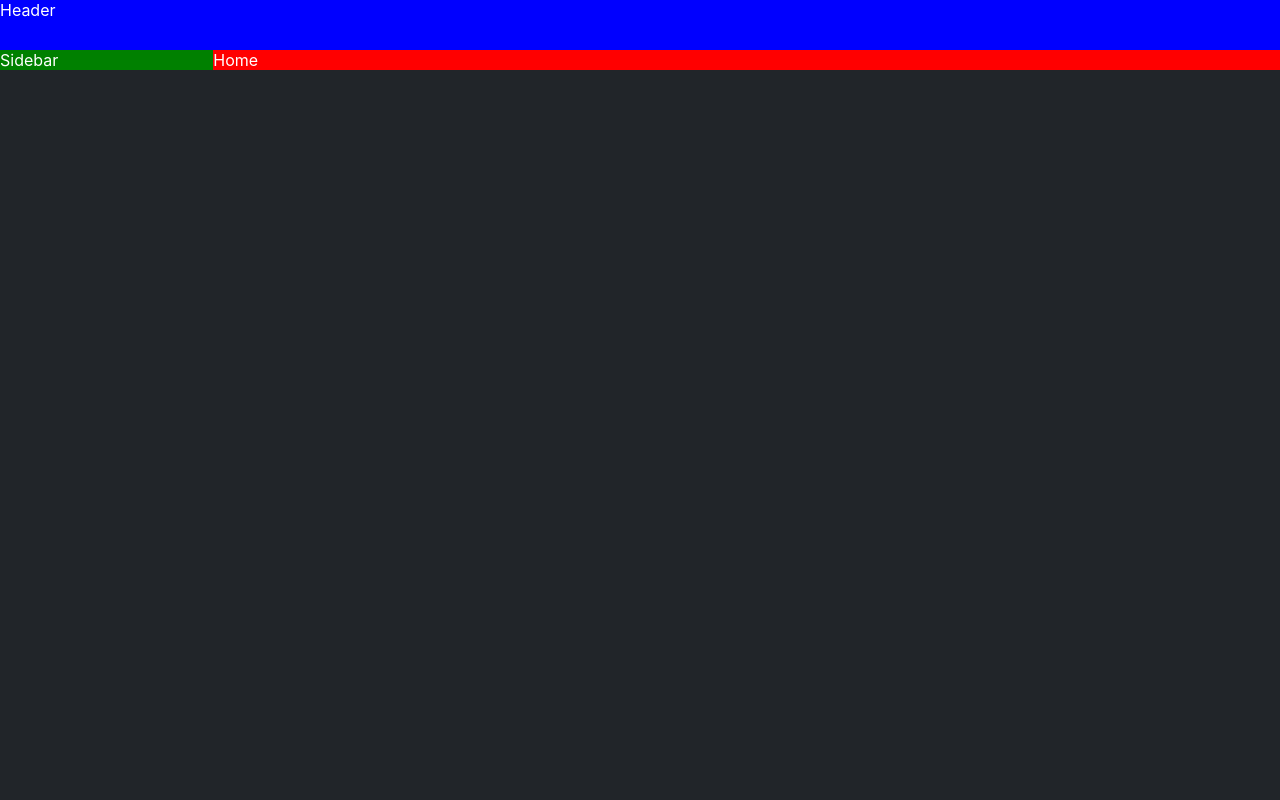
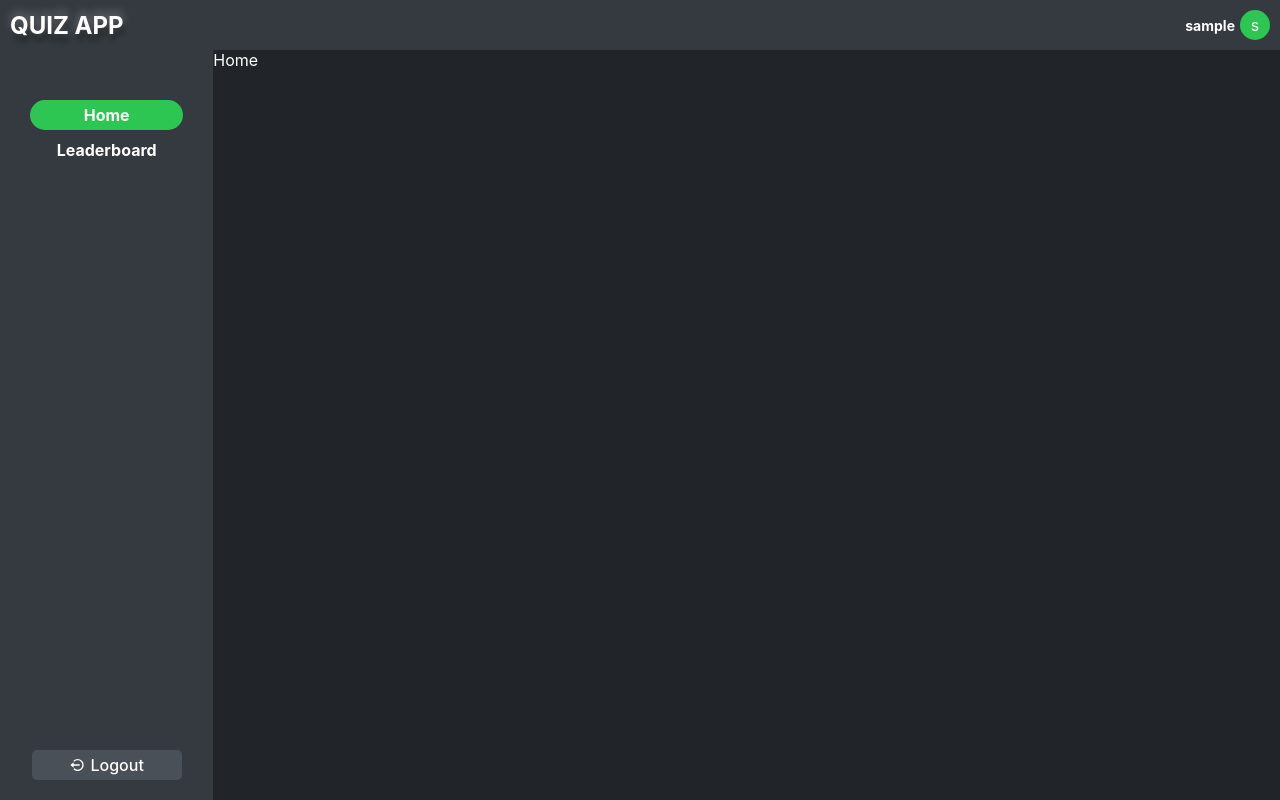
Before and after one commit to BaxtiyorErkinov/quiz_app, a React (Vite) app: page / in a window 1280 px wide. Built offline with nearby package versions, Linux system fonts and the light colour scheme; sample sign-in values are in the browser's storage.

Commit message:
sidebar and header components

```diff
--- a/src/layout/App.tsx
+++ b/src/layout/App.tsx
@@ -1,37 +1,39 @@
-import React from 'react'
-import { Outlet } from "react-router-dom"
-import styled, { css } from 'styled-components';
+import React from 'react';
+import { Outlet, useNavigate } from 'react-router-dom';
+
+import { IUser } from '@/models/IUser';
 
 import Header from './Header';
-import Sidebar from './Sidebar'
-
-
-const MainSection = styled.main`
-  display: flex;
-`
-const SidebarSection = styled.nav`
-  width: 20%;
-`
-
-const MainContent = styled.article`
-  background: red;
-  width: 100%;
-`
+import Sidebar from './Sidebar';
+import { MainContent, MainSection, SidebarSection } from './AppComponents';
 
 function App() {
+  const [sidebarActive, setSidebarActive] = React.useState(true);
+  const navigate = useNavigate();
+
+  React.useEffect(() => {
+    const user = JSON.parse(localStorage.getItem('user') || '{}') as IUser;
+
+    if (Object.entries(user).length) {
+      return;
+    }
+
+    navigate('/signin');
+  }, []);
+
   return (
     <>
       <Header />
       <MainSection>
-        <SidebarSection>
-          <Sidebar />
+        <SidebarSection isOpen={sidebarActive}>
+          <Sidebar isOpen={sidebarActive} setIsOpen={setSidebarActive} />
         </SidebarSection>
         <MainContent>
-            <Outlet />
+          <Outlet />
         </MainContent>
       </MainSection>
     </>
-  )
+  );
 }
 
-export default App
+export default App;
--- /dev/null
+++ b/src/layout/AppComponents.tsx
@@ -0,0 +1,25 @@
+import styled from 'styled-components';
+
+type SidebarProps = {
+  isOpen: boolean;
+};
+
+export const MainSection = styled.main`
+  display: flex;
+`;
+export const SidebarSection = styled.nav<SidebarProps>`
+  width: 20%;
+  position: relative;
+  transition: all 0.4s;
+
+  @media screen and (max-width: 768px) {
+    position: absolute;
+    width: ${({ isOpen }) => (isOpen ? '40%' : '0%')};
+    transition: all 0.3s;
+  }
+`;
+
+export const MainContent = styled.article`
+  background: ${({ theme }) => theme.colors.dark[500]};
+  width: 100%;
+`;
--- a/src/layout/Header.tsx
+++ /dev/null
@@ -1,9 +0,0 @@
-import React from 'react';
-
-const Header = () => {
-	return (
-		<div style={{ height: '50px', background: 'blue' }}>Header</div>
-	)
-}
-
-export default Header
--- /dev/null
+++ b/src/layout/Header/HeaderComponents.ts
@@ -0,0 +1,41 @@
+import styled from 'styled-components';
+
+export const HeaderContainer = styled.header`
+  width: 100%;
+  height: 50px;
+  box-shadow: rgba(0, 0, 0, 0.15) 1.95px 1.95px 2.6px;
+  background-color: ${({ theme }) => theme.colors.dark[400]};
+  display: flex;
+  justify-content: space-between;
+  align-items: center;
+  padding: 0 10px;
+`;
+
+export const HeaderLogo = styled.div`
+  font-weight: ${({ theme }) => theme.font.weight.bold};
+  font-size: ${({ theme }) => theme.font.size.lg};
+  text-shadow: 2px 7px 5px rgba(0, 0, 0, 0.3),
+    0px -4px 10px rgba(255, 255, 255, 0.3);
+`;
+
+export const HeaderUserSection = styled.div`
+  display: flex;
+  align-items: center;
+  column-gap: 5px;
+  cursor: pointer;
+`;
+
+export const UserAvatar = styled.div`
+  width: 30px;
+  height: 30px;
+  border-radius: 50%;
+  background-color: #2dc653;
+  display: flex;
+  align-items: center;
+  justify-content: center;
+`;
+
+export const UserName = styled.span`
+  font-size: ${({ theme }) => theme.font.size.bs};
+  font-weight: ${({ theme }) => theme.font.weight.bold};
+`;
--- /dev/null
+++ b/src/layout/Header/index.tsx
@@ -0,0 +1,26 @@
+import { IUser } from '@/models/IUser';
+import {
+  HeaderContainer,
+  HeaderLogo,
+  HeaderUserSection,
+  UserAvatar,
+  UserName,
+} from './HeaderComponents';
+
+const Header = () => {
+  const user = JSON.parse(localStorage.getItem('user') || '{}') as IUser;
+
+  return (
+    <HeaderContainer>
+      <HeaderLogo>QUIZ APP</HeaderLogo>
+      {Object.entries(user).length && (
+        <HeaderUserSection>
+          <UserName>{user.username}</UserName>
+          <UserAvatar>{user.username.slice(0, 1)}</UserAvatar>
+        </HeaderUserSection>
+      )}
+    </HeaderContainer>
+  );
+};
+
+export default Header;
--- a/src/layout/Sidebar.tsx
+++ /dev/null
@@ -1,20 +0,0 @@
-import React from 'react';
-
-const urls = [
-	{
-		title: 'Home',
-		url: '/'
-	},
-	{
-		title: 'Leaderboard',
-		url: '/leaderboard'
-	}
-]
-
-const Sidebar = () => {
-	return (
-		<div style={{ height: '100%', background: 'green' }}>Sidebar</div>
-	)
-}
-
-export default Sidebar
--- /dev/null
+++ b/src/layout/Sidebar/SidebarComponents.ts
@@ -0,0 +1,93 @@
+import styled from 'styled-components';
+
+type SidebarProps = {
+  isOpen: boolean;
+};
+
+export const SidebarContainer = styled.aside`
+  width: 100%;
+  height: calc(100vh - 50px);
+  background-color: ${({ theme }) => theme.colors.dark[400]};
+  display: flex;
+  align-items: center;
+  justify-content: space-between;
+  flex-direction: column;
+  padding: 20px 0;
+  position: relative;
+  overflow: hidden;
+`;
+
+export const SidebarRoutes = styled.ul`
+  width: 100%;
+  padding: 30px 30px;
+  display: flex;
+  flex-direction: column;
+  align-items: center;
+  row-gap: 5px;
+`;
+
+export const SidebarRoutesItem = styled.li<SidebarProps>`
+  width: 100%;
+  list-style: none;
+  height: 30px;
+  text-align: center;
+  display: flex;
+  flex-direction: column;
+  a {
+    color: ${({ theme }) => theme.colors.white.main};
+    text-decoration: none;
+    height: 100%;
+    display: flex;
+    justify-content: center;
+    align-items: center;
+    border-radius: 30px;
+    font-size: ${({ theme }) => theme.font.size.md};
+    font-weight: ${({ theme }) => theme.font.weight.bold};
+  }
+
+  a.active {
+    background-color: #2dc653;
+  }
+
+  @media screen and (max-width: 768px) {
+    position: ${({ isOpen }) => (isOpen ? 'sticky' : 'absolute')};
+    display: ${({ isOpen }) => (isOpen ? '' : 'none')};
+  }
+`;
+
+export const LogoutSection = styled.div``;
+
+export const SidebarToggle = styled.button`
+  position: absolute;
+  top: 20%;
+  right: -40px;
+  width: 40px;
+  height: 60px;
+  background: ${({ theme }) => theme.colors.dark[400]};
+  border: 2px solid #2dc653;
+  border-left: none;
+  border-top-right-radius: 30px;
+  border-bottom-right-radius: 30px;
+  display: none;
+  justify-content: center;
+  align-items: center;
+  font-size: 25px;
+  color: #2dc653;
+  transition: all 0.3s;
+  z-index: 10;
+
+  svg {
+    pointer-events: none;
+  }
+
+  :active {
+    background: #2dc653;
+    color: ${({ theme }) => theme.colors.white.main};
+    border: 2px solid ${({ theme }) => theme.colors.white.main};
+    border-left: none;
+  }
+
+  @media screen and (max-width: 768px) {
+    display: flex;
+  }
+`;
--- /dev/null
+++ b/src/layout/Sidebar/index.tsx
@@ -0,0 +1,72 @@
+import React from 'react';
+import { NavLink, useNavigate } from 'react-router-dom';
+
+import Button from '@/components/Button';
+import {
+  LogoutSection,
+  SidebarContainer,
+  SidebarRoutes,
+  SidebarRoutesItem,
+  SidebarToggle,
+} from './SidebarComponents';
+
+import { BiLogOutCircle } from 'react-icons/bi';
+import {
+  TbSquareRoundedArrowLeft,
+  TbSquareRoundedArrowRight,
+} from 'react-icons/tb';
+
+const routes = [
+  {
+    title: 'Home',
+    url: '/',
+  },
+  {
+    title: 'Leaderboard',
+    url: '/asd',
+  },
+];
+
+interface ISiderbarProps {
+  isOpen: boolean;
+  setIsOpen: (arg: boolean) => void;
+}
+
+const Sidebar: React.FC<ISiderbarProps> = ({ isOpen, setIsOpen }) => {
+  const navigate = useNavigate();
+
+  const handleLogout = () => {
+    localStorage.removeItem('user');
+    navigate('/signin');
+  };
+
+  return (
+    <>
+      <SidebarToggle onClick={() => setIsOpen(!isOpen)}>
+        {isOpen ? <TbSquareRoundedArrowLeft /> : <TbSquareRoundedArrowRight />}
+      </SidebarToggle>
+      <SidebarContainer>
+        <SidebarRoutes>
+          {routes.map((route) => (
+            <React.Fragment key={route.url}>
+              <SidebarRoutesItem isOpen={isOpen}>
+                <NavLink
+                  to={route.url}
+                  className={({ isActive }) => (isActive ? 'active' : '')}>
+                  {route.title}
+                </NavLink>
+              </SidebarRoutesItem>
+            </React.Fragment>
+          ))}
+        </SidebarRoutes>
+        <LogoutSection>
+          <Button icon={<BiLogOutCircle />} onClick={handleLogout}>
+            Logout
+          </Button>
+        </LogoutSection>
+      </SidebarContainer>
+    </>
+  );
+};
+
+export default Sidebar;
--- a/src/pages/Auth/Login.tsx
+++ b/src/pages/Auth/Login.tsx
@@ -6,7 +6,7 @@ import { FiLock } from 'react-icons/fi';
 import { MdMailOutline } from 'react-icons/md';
 import Button from '@/components/Button';
 import Validator from '@/utils/ValidationForm';
-import { Link } from 'react-router-dom';
+import { Link, useNavigate } from 'react-router-dom';
 import { IUser } from '@/models/IUser';
 
 const initialState = {
@@ -31,6 +31,7 @@ const Login: React.FC = () => {
   const [params, setParams] = React.useState(initialState);
   const [validations, setValidations] = React.useState(initialState);
   const [valid, errors] = validator.checkAgainstSchema(params);
+  const navigate = useNavigate();
 
   const handleChange = (key: keyof typeof initialState, value: string) => {
     const [, error] = validator.check(key, value);
@@ -57,6 +58,7 @@ const Login: React.FC = () => {
         if (res > -1) {
           localStorage.setItem('user', JSON.stringify(usersDB[res]));
           alert('Success');
+          navigate('/');
           return;
         }
         alert('please sign up!!!');
--- a/src/pages/Auth/Register.tsx
+++ b/src/pages/Auth/Register.tsx
@@ -62,14 +62,13 @@ const Register: React.FC = () => {
       ) as IUser[];
 
       localStorage.setItem('user', JSON.stringify(params));
+      navigate('/');
       if (usersDB.length) {
-        const res = [...usersDB, params];
         localStorage.setItem('usersDB', JSON.stringify([...usersDB, params]));
         return;
       }
 
       localStorage.setItem('usersDB', JSON.stringify([params]));
-      navigate('/');
     }
   };
 
--- a/src/router/AppRouter.tsx
+++ b/src/router/AppRouter.tsx
@@ -12,6 +12,10 @@ const router = createBrowserRouter([
     children: [
       {
         path: '/',
+        element: <Home />,
+      },
+      {
+        path: '/asd',
         element: <Home />,
       },
     ],
```
